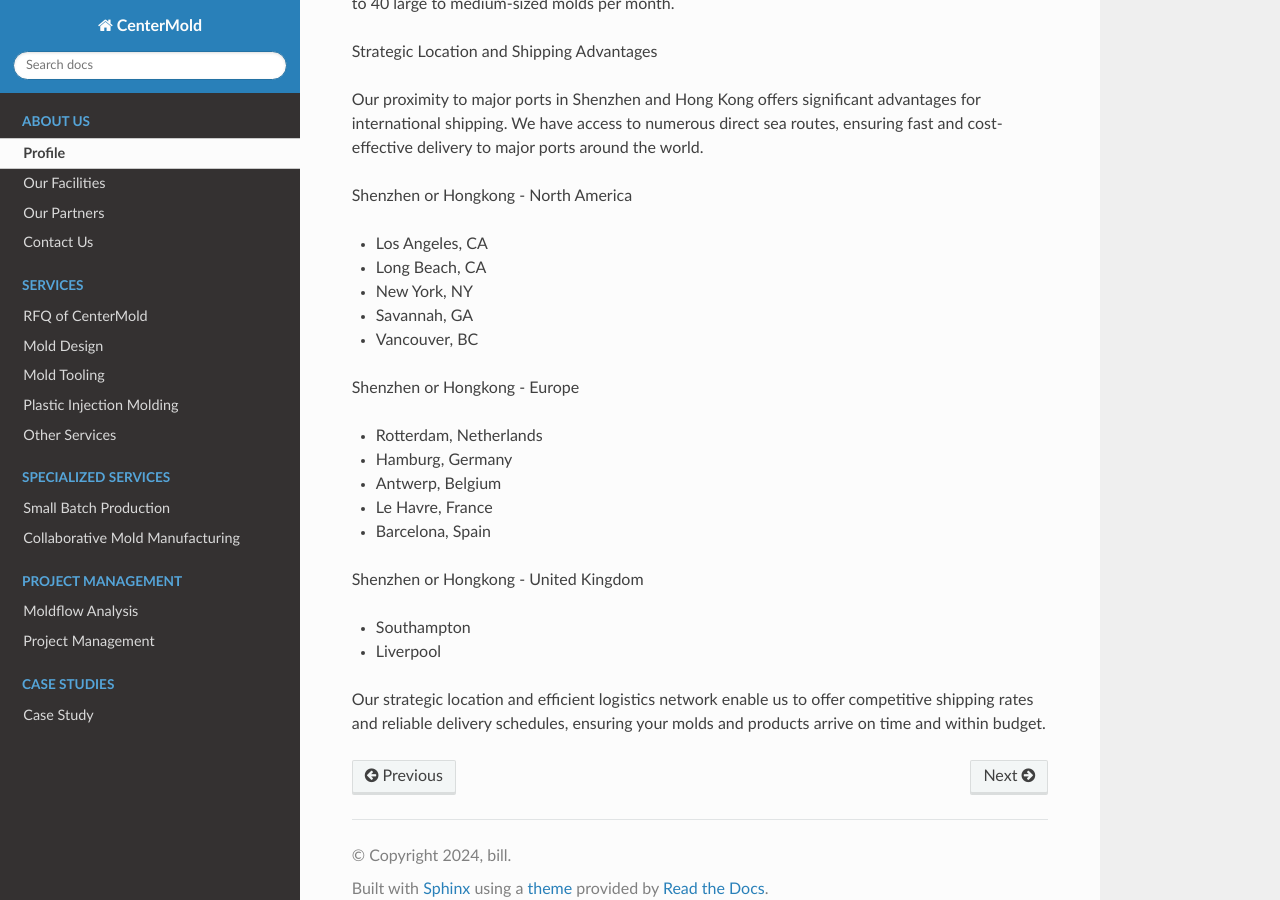
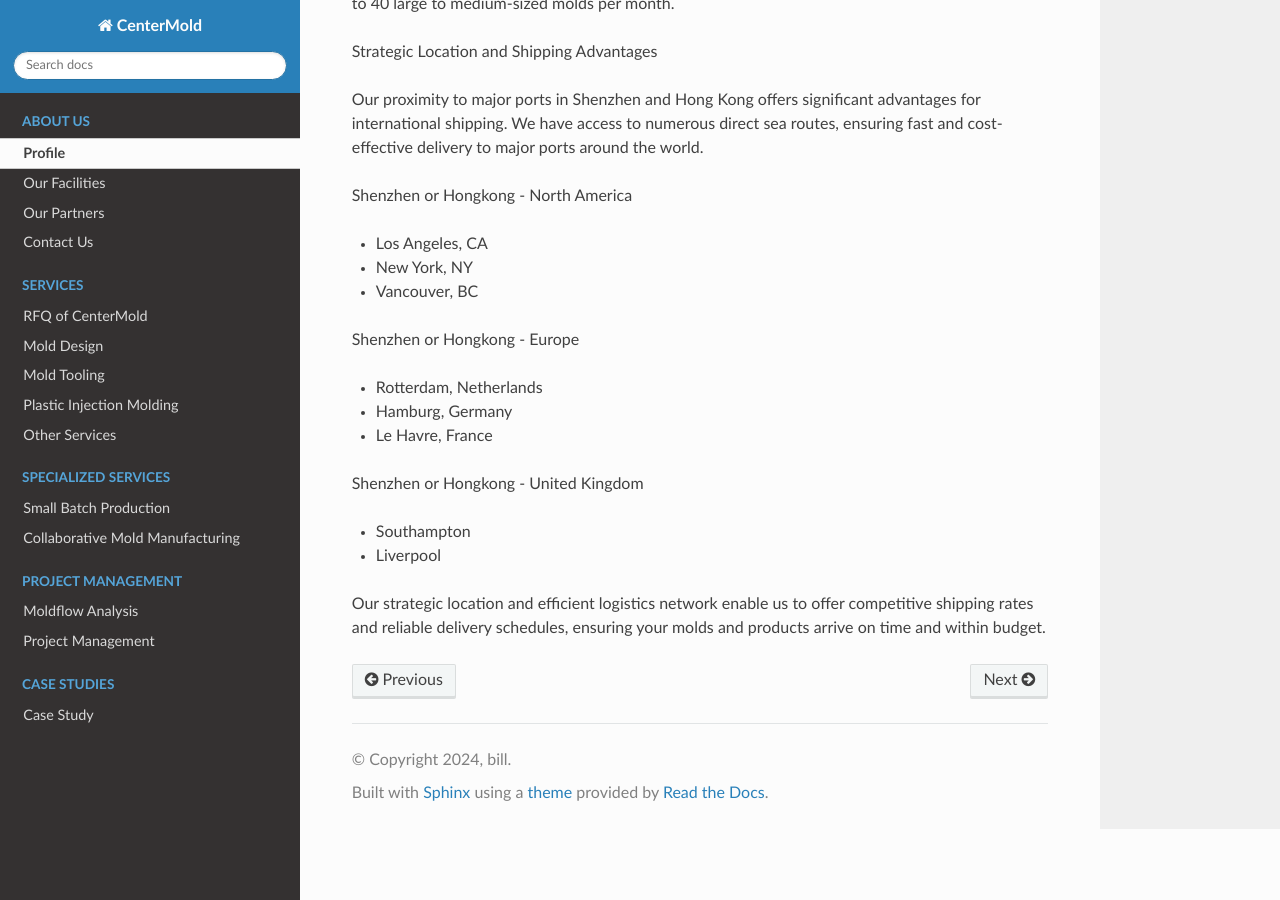
Before and after one commit to paultang/centermold, a Sphinx documentation site: the page built from source/Profile.rst, in a window 1280 px wide and 900 px high, scrolled down 504 px. Built offline with Sphinx 7.4.7 and the Read the Docs theme 2.0.0, drawn with Linux system fonts in a browser that asks for light colours.

Commit message:
Update Profile.rst

```diff
--- a/source/Profile.rst
+++ b/source/Profile.rst
@@ -23,18 +23,14 @@ Our proximity to major ports in Shenzhen and Hong Kong offers significant advant
 Shenzhen or Hongkong - North America
 
 - Los Angeles, CA
-- Long Beach, CA
 - New York, NY
-- Savannah, GA
 - Vancouver, BC
 
 Shenzhen or Hongkong - Europe
 
 - Rotterdam, Netherlands
 - Hamburg, Germany
-- Antwerp, Belgium
 - Le Havre, France
-- Barcelona, Spain
 
 Shenzhen or Hongkong - United Kingdom
 
```
